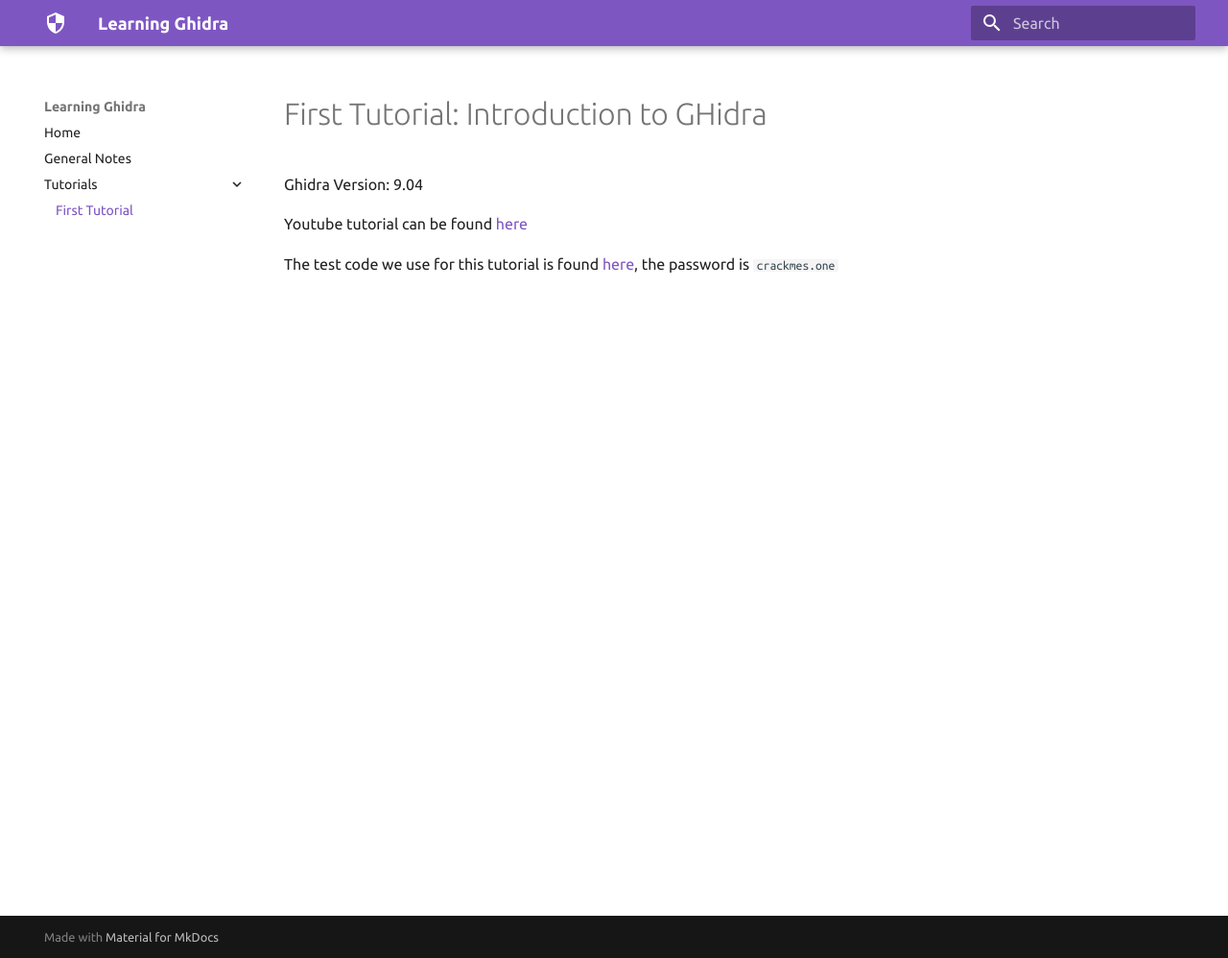
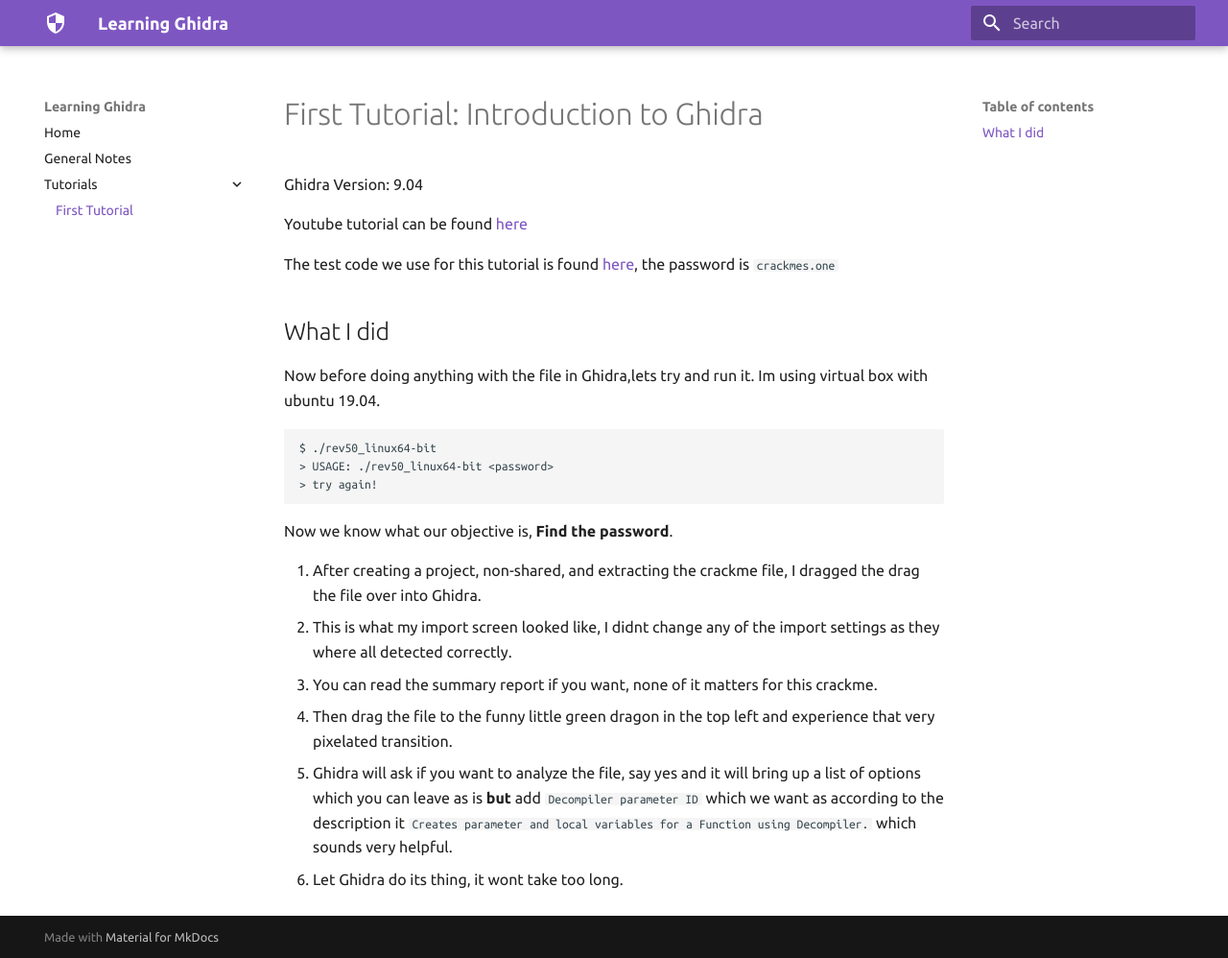
Before and after one commit to ShahNafis/learning-ghidra, an MkDocs documentation site: the page built from docs/tutorials/first-tutorial/first-tutorial.md, in a window 1280 px wide and 998 px high. Shown: the whole window at 96% size. Built offline with MkDocs 1.6.1 and Material for MkDocs 9.7.7, drawn with Linux system fonts in a browser that asks for light colours.

Commit message:
added notes up to importing and analyzing code

````diff
--- a/docs/tutorials/first-tutorial/first-tutorial.md
+++ b/docs/tutorials/first-tutorial/first-tutorial.md
@@ -1,7 +1,26 @@
-# First Tutorial: Introduction to GHidra
+# First Tutorial: Introduction to Ghidra
 
 Ghidra Version: 9.04
 
 Youtube tutorial can be found [here](https://www.youtube.com/watch?v=fTGTnrgjuGA)
 
 The test code we use for this tutorial is found [here](https://crackmes.one/crackme/5b8a37a433c5d45fc286ad83), the password is `crackmes.one`
+
+## What I did
+
+Now before doing anything with the file in Ghidra,lets try and run it. Im using virtual box with ubuntu 19.04.
+
+```bash
+$ ./rev50_linux64-bit
+> USAGE: ./rev50_linux64-bit <password>
+> try again!
+```
+
+Now we know what our objective is, **Find the password**.
+
+1. After creating a project, non-shared, and extracting the crackme file, I dragged the drag the file over into Ghidra.
+2. This is what my import screen looked like, I didnt change any of the import settings as they where all detected correctly.
+3. You can read the summary report if you want, none of it matters for this crackme.
+4. Then drag the file to the funny little green dragon in the top left and experience that very pixelated transition.
+5. Ghidra will ask if you want to analyze the file, say yes and it will bring up a list of options which you can leave as is **but** add `Decompiler parameter ID` which we want as according to the description it `Creates parameter and local variables for a Function using Decompiler.` which sounds very helpful.
+6. Let Ghidra do its thing, it wont take too long.
````
Also changed, not shown: 1 other file.
